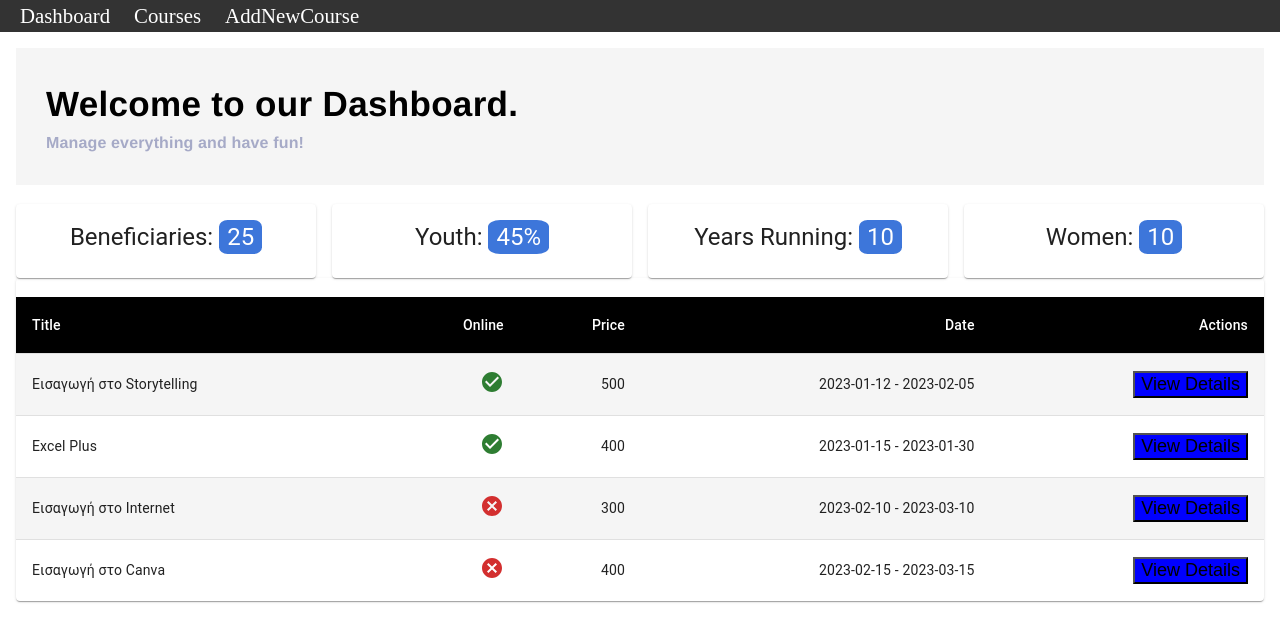
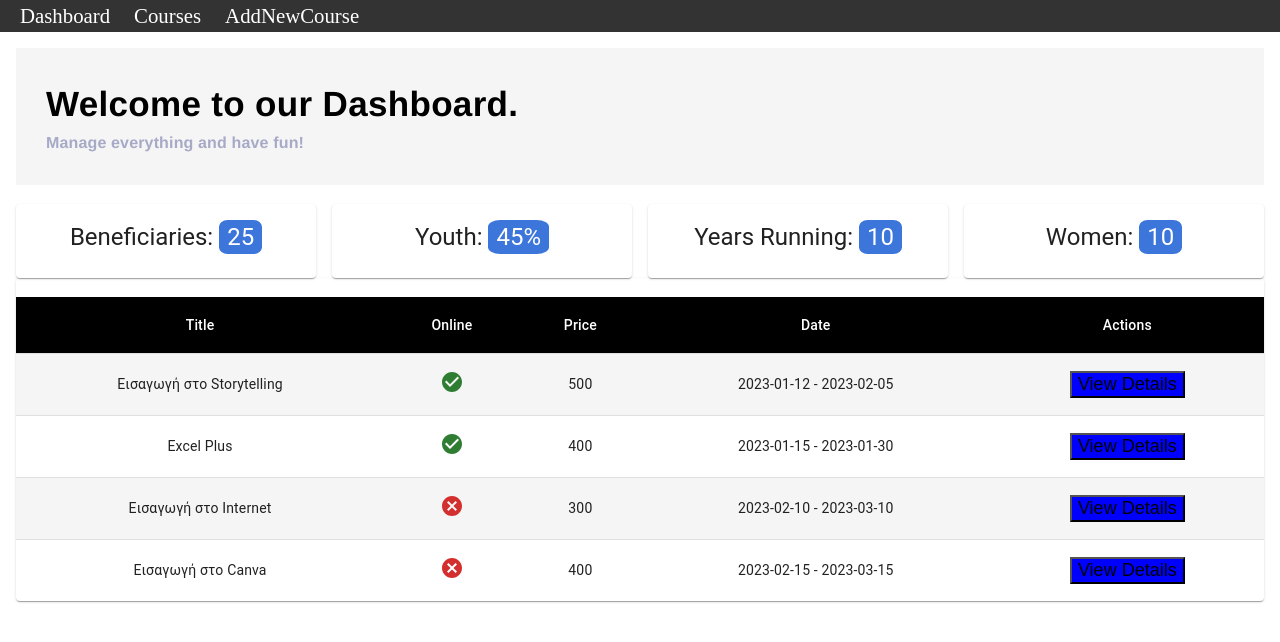
Before and after one commit to iterpo/react_project, a React (Create React App) app: page / in a window 1280 px wide. Shown: the top 642 px of the page. Built offline with nearby package versions, Linux system fonts and the light colour scheme; data requests are answered from the project's data file.

Commit message:
align center x's in table

```diff
--- a/src/pages/dashboard.js
+++ b/src/pages/dashboard.js
@@ -194,23 +194,23 @@ export default function Dashboard() {
       <Table sx={{ marginTop:height *0.003 ,minWidth: 700 }} aria-label="customized table">
         <TableHead>
           <TableRow>
-          <StyledTableCell>Title</StyledTableCell>
-            <StyledTableCell align="right">Online</StyledTableCell>
-            <StyledTableCell align="right">Price</StyledTableCell>
-            <StyledTableCell align="right">Date</StyledTableCell>
-            <StyledTableCell align="right">Actions</StyledTableCell>
+          <StyledTableCell align="center" >Title</StyledTableCell>
+            <StyledTableCell align="center">Online</StyledTableCell>
+            <StyledTableCell align="center">Price</StyledTableCell>
+            <StyledTableCell align="center">Date</StyledTableCell>
+            <StyledTableCell align="center">Actions</StyledTableCell>
           </TableRow>
         </TableHead>
         <TableBody>
           {rows.map((row) => (
             <StyledTableRow key={row.title}>
-              <StyledTableCell component="th" scope="row">
+              <StyledTableCell align ="center" component="th" scope="row">
               {row.title}
               </StyledTableCell>
-              <StyledTableCell align="right"> {row.online ? <CheckCircle color="success" /> : <Cancel color="error" />} </StyledTableCell>
-              <StyledTableCell align="right">{row.price.normal} </StyledTableCell>
-              <StyledTableCell align="right">{row.dates.start_date} - {row.dates.end_date}</StyledTableCell>
-              <StyledTableCell align="right"><Link to={row.action} target='_blank' style = {{color:'primary.white'}}>
+              <StyledTableCell align="center"> {row.online ? <CheckCircle color="success" /> : <Cancel color="error" />} </StyledTableCell>
+              <StyledTableCell align="center">{row.price.normal} </StyledTableCell>
+              <StyledTableCell align="center">{row.dates.start_date} - {row.dates.end_date}</StyledTableCell>
+              <StyledTableCell align="center"><Link to={row.action} target='_blank' style = {{color:'primary.white'}}>
   <button style={{ backgroundColor: 'blue', fontSize: '18px' }}>View Details</button>
 </Link> </StyledTableCell>
 
```
